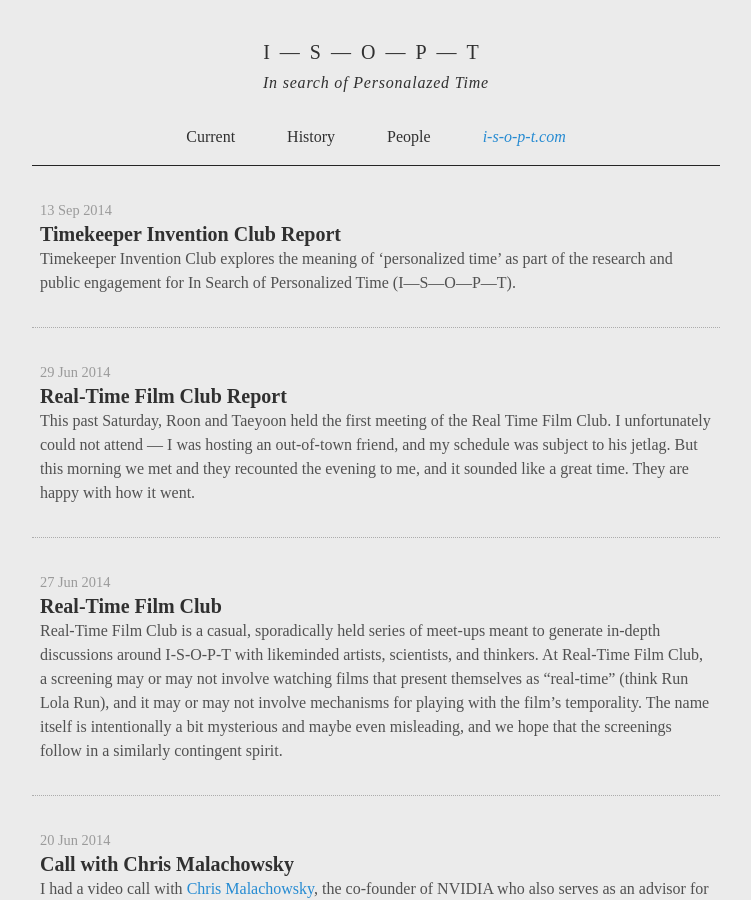
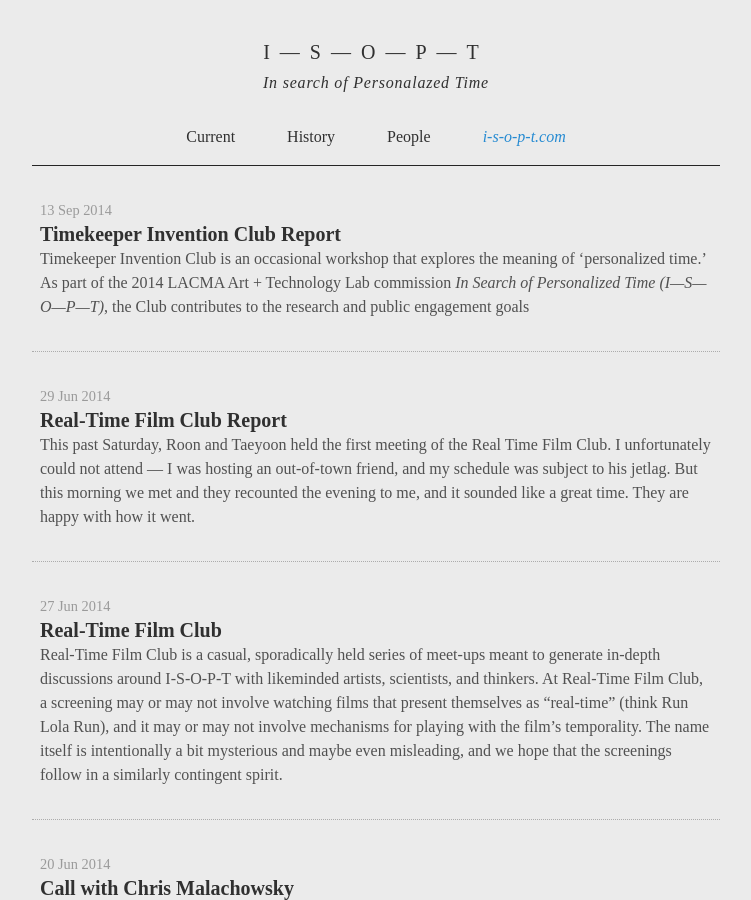
Before and after one commit to isopt/isopt.github.io, a Jekyll site: the page built from history.html, in a window 1280 px wide and 900 px high. Shown: the whole window, without its empty margins (264-1015 px from the left). Built offline with Jekyll 4.4.1, drawn with Linux system fonts in a browser that asks for light colours; Markdown is read by kramdown in place of the engine named in the settings; some of the changed lines change nothing that is shown.

Commit message:
changes from Nick

```diff
--- a/_posts/2014-09-13-TimekeeperInventionClubReport.markdown
+++ b/_posts/2014-09-13-TimekeeperInventionClubReport.markdown
@@ -5,55 +5,73 @@
 categories:
 author: Taeyoon Choi
 ---
-Timekeeper Invention Club explores the meaning of 'personalized time' as part of the research and public engagement for In Search of Personalized Time (I—S—O—P—T).
+Timekeeper Invention Club is an occasional workshop that explores the meaning of 'personalized time.' As part of the 2014 LACMA Art + Technology Lab commission *In Search of Personalized Time (I—S—O—P—T)*, the Club contributes to the research and public engagement goals
 
-Taeyoon Choi and E Roon Kang presented Timekeeper Invention Club Workshop in Art + Technology Lab at Los Angeles County Museum of Art (LACMA) on August 30th, 2014. The workshop started with presentation by the artists about their previous projects as well as the impetus behind collaborating on I—S—O—P—T.
+Taeyoon Choi and E Roon Kang held a Timekeeper Invention Club Workshop in Art + Technology Lab at LACMA on August 30th, 2014. The workshop began with presentations by the artists about their previous projects as well as the impetus for collaborating on *I—S—O—P—T*.
 
 ![](https://farm4.staticflickr.com/3888/14946777298_a9116bea7b_z.jpg)
 
-E Roon talked about some of his personal works, including [Manual:The Manual](http://eroonkang.com/projects/manual-the-manual/), [Additive White](http://eroonkang.com/projects/study-additive-white/), sharing his pessimistic yet humorous view to the overly calculated, complicated society. With the projects such as [Trash Track](http://eroonkang.com/projects/trash-track/), a project with SENSEable City Lab supporting the argument, he pointed out that the socially shared expectation of efficiency often leads to the abject pointlessness.
+E Roon talked about some of his personal works, including [Manual:The Manual](http://eroonkang.com/projects/manual-the-manual/)(2009), [Additive White](http://eroonkang.com/projects/study-additive-white/)(2008), sharing his sardonic thoughts on the overly calculated, complicated society. With the projects such as [Trash Track](2010)(http://eroonkang.com/projects/trash-track/), a project at MIT SENSEable City Lab, he pointed out that the socially shared expectation of efficiency often leads to the abject pointlessness.
 
-Taeyoon talked about sense of displacement and communion in the time of jet lag. “Jet lag describes the site of love as time in which one is alone, e.g. awake alone in the night, socially less compatible and in this time-space of aloneness one can love and be loved without a division of self and the other.” (Max Andrews, <a href="http://www.lttds.org/assets/Andrews-HaegueYang-ENGL.pdf"> Towards Hague Yang's Blind Rooms</a>) He also showed [drawings and circuits](https://speakerdeck.com/tchoi8/timekeeper-invention-club) inspired by being on and out of time, and talked about how he's considering time as a malleable material while making hardware for digital and analog timekeeping and memory.
+Taeyoon talked about the sense of displacement that comes with periods of of jet lag. His talk took inspiration from a quote by South Korean artist Haegue Yang: “Jet lag describes the site of love as time in which one is alone, e.g. awake alone in the night, socially less compatible and in this time-space of aloneness one can love and be loved without a division of self and the other.” (Max Andrews, <a href="http://www.lttds.org/assets/Andrews-HaegueYang-ENGL.pdf"> Towards Hague Yang's Blind Rooms</a>)
+
+Taeyoon showed some drawings inspired by being 'on time' and 'out of time.' Interested in how time can be treated as a malleable object, Taeyoon is currently develping [timekeeping hardware and storage devices](https://speakerdeck.com/tchoi8/timekeeper-invention-club) for digital and analog memory.
 
 ![](https://farm6.staticflickr.com/5583/15132949902_3f3c1a1881_z.jpg)
 
-They also talked about the current state of the project, their unique research method through experimental events such as Real-Time Film Club and plans for making series of prototypes inspired by critical theory, design and technology. They also introduced keywords for the project: Simultaneity, Synchronization, Standardization and subsequently related themes: sense of place, memory and action, as well as the methods of investigation: to give form and to negotiate.
+E Roon and Taeyoon also talked about the current state of *I—S—O—P—T*, their unique research method through experimental events such as Real-Time Film Club and plans for making series of prototypes inspired by critical theory, design and technology. They touched on the variety of ideas orbiting the project, including simultaneity, synchronization, standardization, memory, action, and how to give form to intangible experiences, ideas, and sensations.
+
 
 ***
 
 ![](https://farm4.staticflickr.com/3845/14946774938_e8d1152aa3_z.jpg)
 
-After a brief break, the artists introduced Timekeeper Invention Kit: a complete package of tools and material for the participants to make their own timekeeper, or 'personal time machine'. In the Kit, there were handmade objects: such as smart phone crafted out of balsa, electronics: such as LED, motor, paper circuit, as well as variety of construction and drawing material. Everyone got a paper box, vaguely resembling a box for smart phones or jewelry, and they were asked to create a timekeeper to give form to their personal sense of time.
+After a brief break, the artists introduced the *Timekeeper Invention Kit*: a complete package of tools and materials for workshop participants to make their own timekeeper, or 'personal time machine.' In the Kit, there were handmade objects: such as a smart phone crafted out of balsa, and electronics such as LEDs, a motor, a paper circuit, as well as variety of construction and drawing material. Everyone received a paper box, vaguely resembling a box for smart phones or jewelry, which prompts users to create a timekeeper that gives form to their personal sense of time.
 
 ![](https://farm4.staticflickr.com/3871/15133336675_113dc73734_z.jpg)
 ![](https://farm4.staticflickr.com/3884/14946674170_4262b82456_z.jpg)
 
-Next step was a collective brainstorming with the participant. Using the keywords and themes that were introduced earlier as anchors, the participants' thoughts and anecdotes were mapped out on the wall of the Lab. After group discussion about various keywords and stories, the participants focused on making their own timekeeper. The artists assisted with the conceptualizing and constructing the timekeepers. A few participants collaborated on their timekeeper.
+Before builing, there was a collective brainstorming among the participants. Using terms and themes that were introduced earlier as anchors, the participants mapped out their thoughts and anecdotes on the wall of the Lab. Then the participants focused on making their own timekeeper, with conceptual and material assistance from the artists. Some of the participants made their timekeeper collaboratively.
 
 ![](https://farm4.staticflickr.com/3848/15133336105_e756a2ee14_z.jpg)
 
 ***
 
-The final step was for the participants to demonstrate their timekeeper's functionality and story in front of camera for 1 minute. There were wide range of outcome. Jake, a young boy, in collaboration with his father, [made a watch](https://www.youtube.com/watch?v=JwSVnsNdwWw) that the speed of time passing can be controlled by a knob. The dial reads from 1 to 14th hour and it's minute hand and hour hand are glued together, thus the hands are always 90 degrees apart. In the video, he demonstrates rolling of the clock hands and guessing where it has landed, simialr to the wheel of fortune.
+For the workshop's final phase, participants demonstrated their timekeeper's functionality and story in front on video for 1 minute. There was a wide range of outcomes. Jake, a young boy, in collaboration with his father Tom Putnam, [made a watch](https://www.youtube.com/watch?v=JwSVnsNdwWw) that could control the speed of time passing with a knob. The dial reads from "1 to 14th" hour and it's minute hand and hour hand are glued together, such that the hands are always 90 degrees apart. In the video, he demonstrates spinning the clock hands and guessing where it has landed, simialar to the Wheel of Fortune.
 
-Another participant made [a box to count her age](https://www.youtube.com/watch?v=KWhb1elqhFA), with long sticks of wood as a sign of decade and short stick as a sign of year. On her 60th birthday, she will take out 9 short sticks from the box and keep it in a pocket attached to the box and put in a long stick.
+Ann Istrin made [a box to count her age](https://www.youtube.com/watch?v=KWhb1elqhFA), with long wooden sticks standing for a decade and short sticks standing for a year. On her 60th birthday, she will take out 9 short sticks from the box and replace them with a long stick.
 
-Julianne and Maxwell collaborated on a [Limited Edition Infinity](https://www.youtube.com/watch?v=hUag8vrAjvM), an electronic circuit with a dozen of LEDs arranged in shape of infinity sign, connected parallel to a 3 Volt battery. The catch is the battery has been soldered to the circuit, and the infinity will last only as long as the energy remains in the battery.
+Julianne Lee and Maxwell Williams collaborated on a [Limited Edition Infinity](https://www.youtube.com/watch?v=hUag8vrAjvM), an electronic circuit with a dozen of LEDs arranged in shape of infinity sign, connected parallel to a 3 Volt battery. The catch is the battery has been soldered to the circuit, so their 'infinity' will last only as long as the energy remains in this one specific battery.
 
 ![](https://farm4.staticflickr.com/3887/14946633439_109822ca6a_z.jpg)
 
 ***
 
-In previous weekend, the artists hosted the same workshop at [Orbital](http://orbitalnyc.com/) in New York City. Friends and members of the community participated to make their own timekeepers. [Ishac Bertran](https://www.youtube.com/watch?v=hRJ-zU7EPMM&list=PLXfQk5ShZ9LZzlrO3N35vJfepFlyB52Pp&index=14) created a binary clock based on the concept of flip flop and [Ellie Irons](https://www.youtube.com/watch?v=RN5kxRrqOiU&index=16&list=PLXfQk5ShZ9LZzlrO3N35vJfepFlyB52Pp) created multidimensional timekeeper based on phenology and academic calendar year. [Lauren McCarthy](https://www.youtube.com/watch?v=Ln4e6Fe9oQE&list=PLXfQk5ShZ9LZzlrO3N35vJfepFlyB52Pp&index=12) animated a story about lovers frustration with different sense of time, and [Dan Phiffer](https://www.youtube.com/watch?v=PPlDSJ-7gLA&list=PLXfQk5ShZ9LZzlrO3N35vJfepFlyB52Pp&index=10) talked about different ways to avoid indication of time on a smart phone.
+The previous weekend, E Roon and Taeyoon hosted the same workshop at [Orbital](http://orbitalnyc.com/), a creative coworking space in New York City. Friends and acquaintances participated to make their own timekeepers. [Ishac Bertran](https://www.youtube.com/watch?v=hRJ-zU7EPMM&list=PLXfQk5ShZ9LZzlrO3N35vJfepFlyB52Pp&index=14) created a binary clock based on the concept of flip flops (the simplext digital circuit with two stable states that can store information) and [Ellie Irons](https://www.youtube.com/watch?v=RN5kxRrqOiU&index=16&list=PLXfQk5ShZ9LZzlrO3N35vJfepFlyB52Pp) created multidimensional timekeeper based on phenology and the academic calendar year. [Lauren McCarthy](https://www.youtube.com/watch?v=Ln4e6Fe9oQE&list=PLXfQk5ShZ9LZzlrO3N35vJfepFlyB52Pp&index=12) animated a story about lovers frustration with different sense of time, and [Dan Phiffer](https://www.youtube.com/watch?v=PPlDSJ-7gLA&list=PLXfQk5ShZ9LZzlrO3N35vJfepFlyB52Pp&index=10) talked about different ways to avoid indication of time on a smart phone.
 
 ![](https://farm4.staticflickr.com/3870/14947474808_52d76f3aec_z.jpg)
 ![](https://farm4.staticflickr.com/3873/15134029375_298d9391c6_z.jpg)
 ![](https://farm6.staticflickr.com/5587/14947470218_6a70a44abc_z.jpg)
 
-Through this collaborative thought exercise, Taeyoon and E Roon are trying to provide an opportunity to rethink about time and to give form to our perception of time. Some aspects of the kits and workshop are based on commentary of our obsession of 'personalization' in ownership and customization of digital device as well as in its mediation of communication and our sense of presence. By making conceptual timekeepers with common materials, the workshop is an encouragement to craft everyone's sense of time.
+Through this collaborative thought exercise, Taeyoon and E Roon are trying to provide an opportunity to rethink about time and to give form to everyday perceptions of it. Some aspects of the kits and workshop are rooted in their reflection of contemporary obsession in 'personalization' of digital devices, as well as in technology's mediation of communication and senses of 'presentness.' By making conceptual timekeepers with common materials, the workshop encourages everyone to craft their own sense of time.
 
 <iframe width="640" height="360" src="//www.youtube.com/embed/KWhb1elqhFA?list=PLXfQk5ShZ9LZzlrO3N35vJfepFlyB52Pp" frameborder="0" allowfullscreen></iframe>
 
 ***
 
-The artists are planning to do third incarnation of Timekeeper Invention Club at [Design Exchange Boston](http://www.dxboston.com/session/timekeeper-invention-club/) on 9.28.2014 and continue to explore personal sense of time and archive short videos of other people's inventions on the [youtube](https://www.youtube.com/playlist?list=PLXfQk5ShZ9LZzlrO3N35vJfepFlyB52Pp) channel.
+The artists are planning to a third incarnation of Timekeeper Invention Club at [Design Exchange Boston](http://www.dxboston.com/session/timekeeper-invention-club/) on 9.28.2014 and continue to explore personal sense of time and archive short videos of other people's inventions on the [*I—S—O—P—T*](https://www.youtube.com/playlist?list=PLXfQk5ShZ9LZzlrO3N35vJfepFlyB52Pp) channel.
+
+
+Timeline of the workshop at Art + Technology Lab, LACMA
+
+* 12:45 First guest
+* 1:00 Official beginning of the workshop
+* 1:15 Workshop begins/ Introduction to the project/ Participants say Hello
+* 1:30 Roon presentation
+* 2:00 Taeyoon presentation
+* 2:30 break
+* 2:45 Timekeeper Invention Tool Kit
+* 3:00 Collective brainstorming
+* 3:30 Individual project
+* 4:00 First project documentation
+* 5:30 Final project documentation
```
